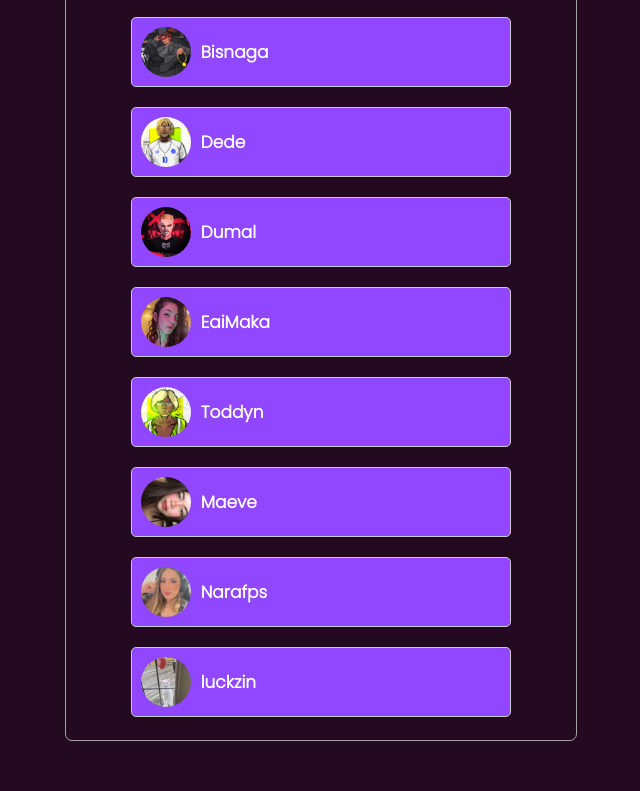
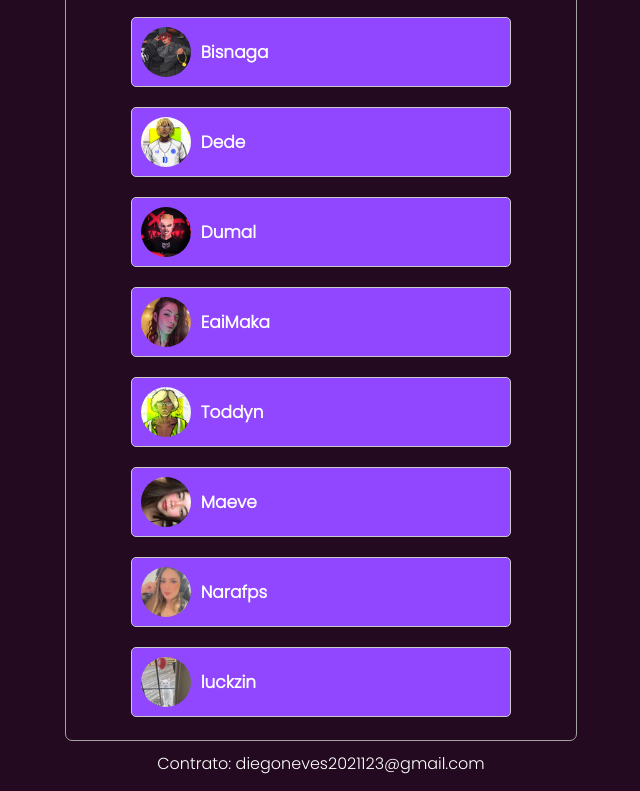
Before and after one commit to Diegoww12a/Twtich-Streamer-mgtzz, a plain HTML site: page index.html in a window 1280 px wide. Shown: the part 1149-1940 px from the top of the page, without its empty margins (319-959 px from the left). Drawn offline with Linux system fonts and the light colour scheme.

Commit message:
Update index.html

```diff
--- a/index.html
+++ b/index.html
@@ -65,6 +65,9 @@
                 </div><!--fim card-->
             </div>
         </main>
+         <footer>
+            <p>Contrato: diegoneves2021123@gmail.com</p>
+        </footer>
     </div><!--fim container-->
 </body>
 </html>
```
